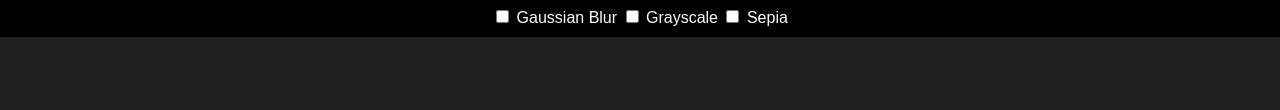
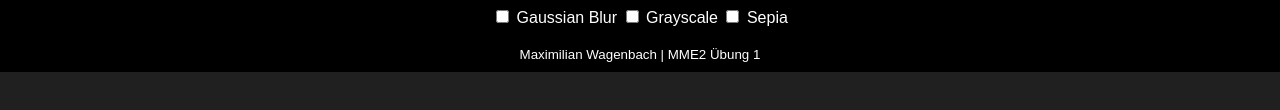
Before and after one commit to Foaly/MME2, a plain HTML site: page Übung_1/index.html in a window 1280 px wide. Shown: the part 586-696 px from the top of the page. Drawn offline with Linux system fonts and the light colour scheme.

Commit message:
Added footer. Further tests.

```diff
--- a/Übung_1/css/app.css
+++ b/Übung_1/css/app.css
@@ -38,6 +38,11 @@ button:hover {
 
 #playPauseButton {
     width: 31px;
+}
+
+p {
+    margin: 20px 0px 0px 0px;
+    font-size: 10pt;
 }
 
 /* Costumized range input for the progress bar
--- a/Übung_1/index.html
+++ b/Übung_1/index.html
@@ -48,6 +48,10 @@
                 </label>
             </form>
         </section>
+
+        <footer>
+            <p>Maximilian Wagenbach | MME2 Übung 1</p>
+        </footer>
     </div>
 </body>
 
```
Also changed, not shown: Übung_1/Browser Test.md (+5 -5 lines).
